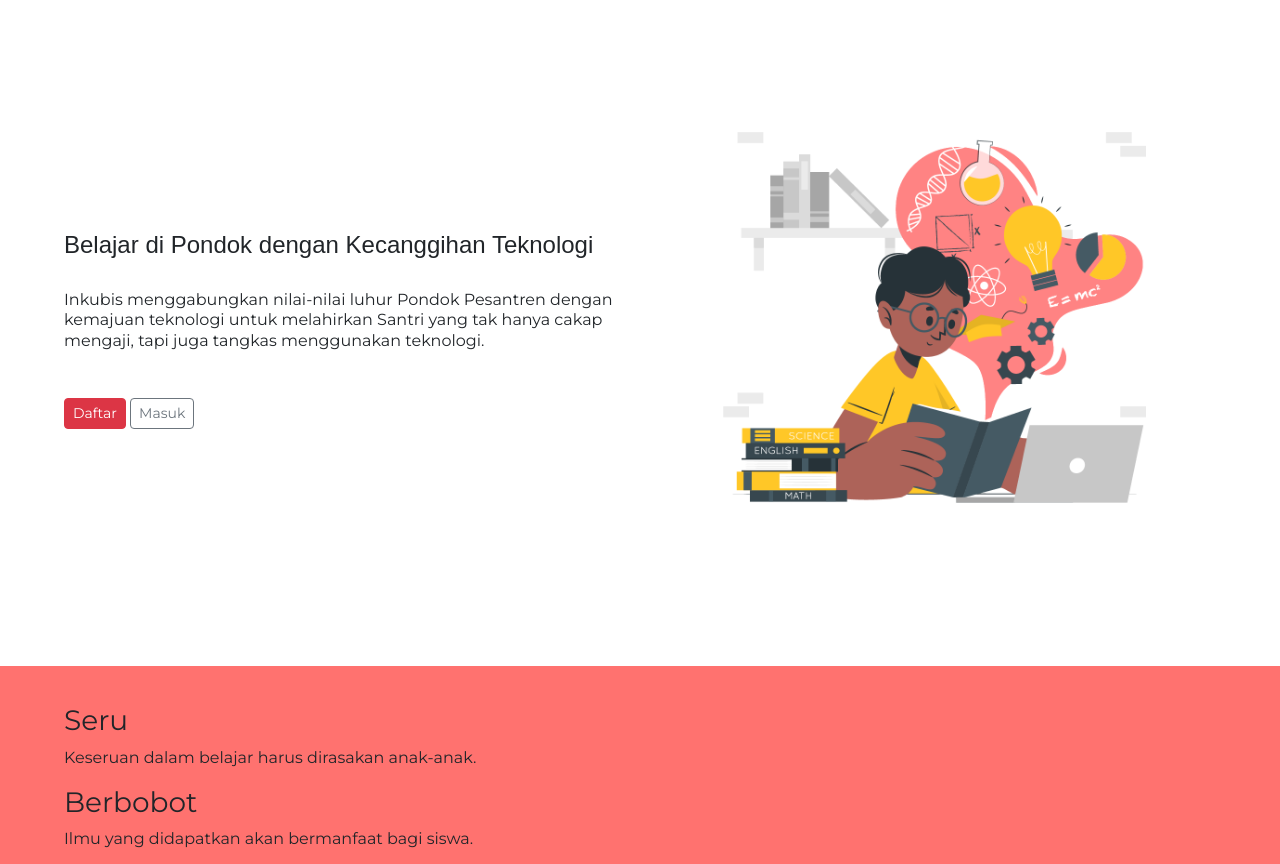
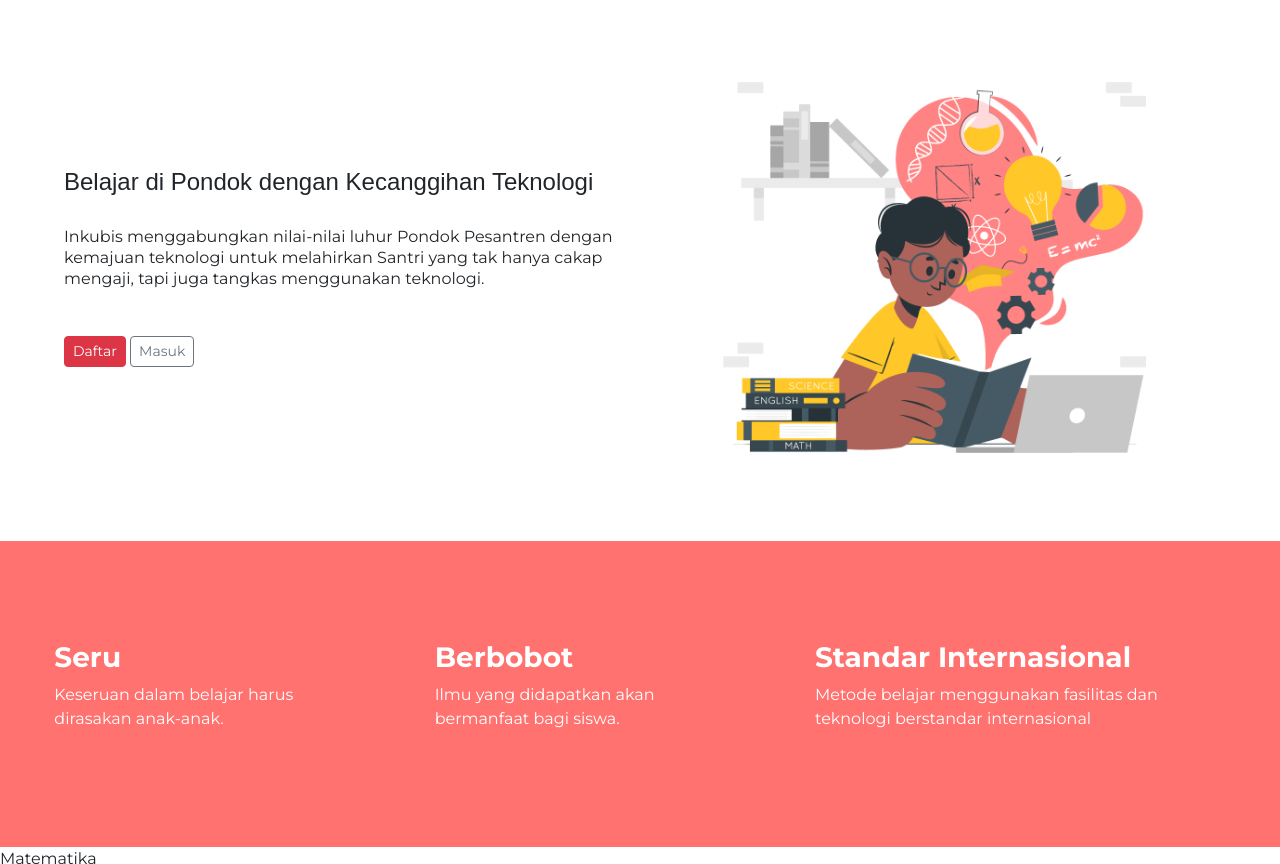
Before and after one commit to fajrulalam/learning-bootstrap, a plain HTML site: page index.html in a window 1280 px wide. Shown: the part 62-926 px from the top of the page. Drawn offline with nearby package versions, Linux system fonts and the light colour scheme.

Commit message:
section 2 done

```diff
--- a/css/styles.css
+++ b/css/styles.css
@@ -7,7 +7,7 @@
     display: block;
     max-width: 75%;
     height: auto;
-    margin: 100px auto 125px auto;
+    margin: 50px auto 50px auto;
 }
 
 #hero-text {
@@ -53,4 +53,10 @@ body {
 
 #principles-section {
     background-color: #ff726f;
+    color: white;
+    padding: 100px 0px;
 }
+
+#principles-section h3 {
+    font-weight: bold;
+}
--- a/index.html
+++ b/index.html
@@ -81,14 +81,28 @@
 
 <div class="container-fluid" id="principles-section">
     <section id="principles">
-        <h3>Seru</h3>
-        <p>Keseruan dalam belajar harus dirasakan anak-anak.</p>
 
-        <h3>Berbobot</h3>
-        <p>Ilmu yang didapatkan akan bermanfaat bagi siswa.</p>
+        <div class="row ms">
 
-        <h3>Standar Internasional</h3>
-        <p>Metode belajar menggunakan fasilitas dan teknologi berstandar internasional</p>
+            <div class="col-lg-3 ms-auto">
+                <h3>Seru</h3>
+                <p>Keseruan dalam belajar harus dirasakan anak-anak.</p>
+            </div>
+
+            <div class="col-lg-3 ms-auto">
+                <h3>Berbobot</h3>
+                <p>Ilmu yang didapatkan akan bermanfaat bagi siswa.</p>
+            </div>
+            <div class="col-lg-4 ms-auto me-auto">
+                <h3>Standar Internasional</h3>
+                <p>Metode belajar menggunakan fasilitas dan teknologi berstandar internasional</p>
+            </div>
+        </div>
+
+
+
+
+
     </section>
 </div>
 
```
